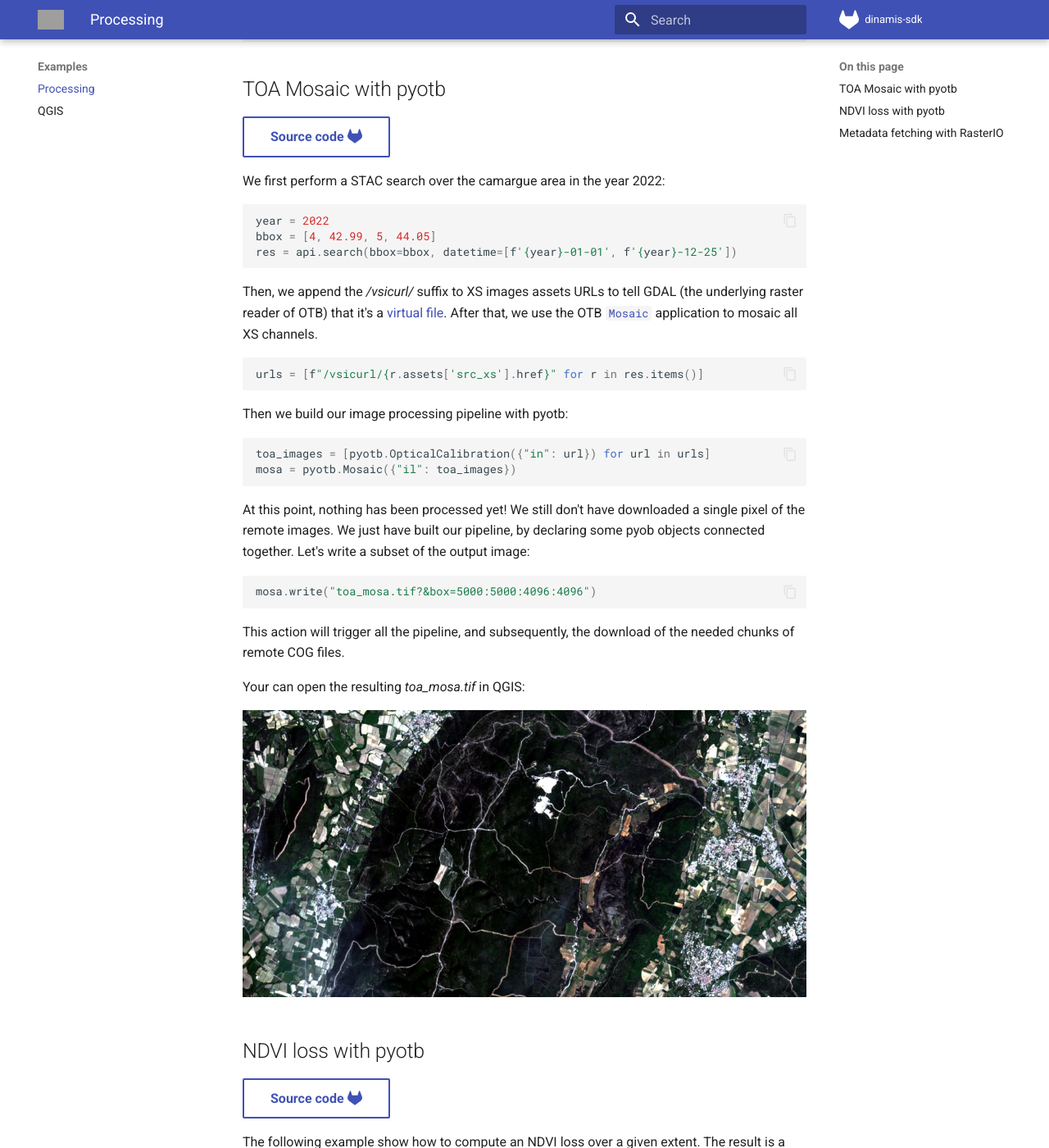
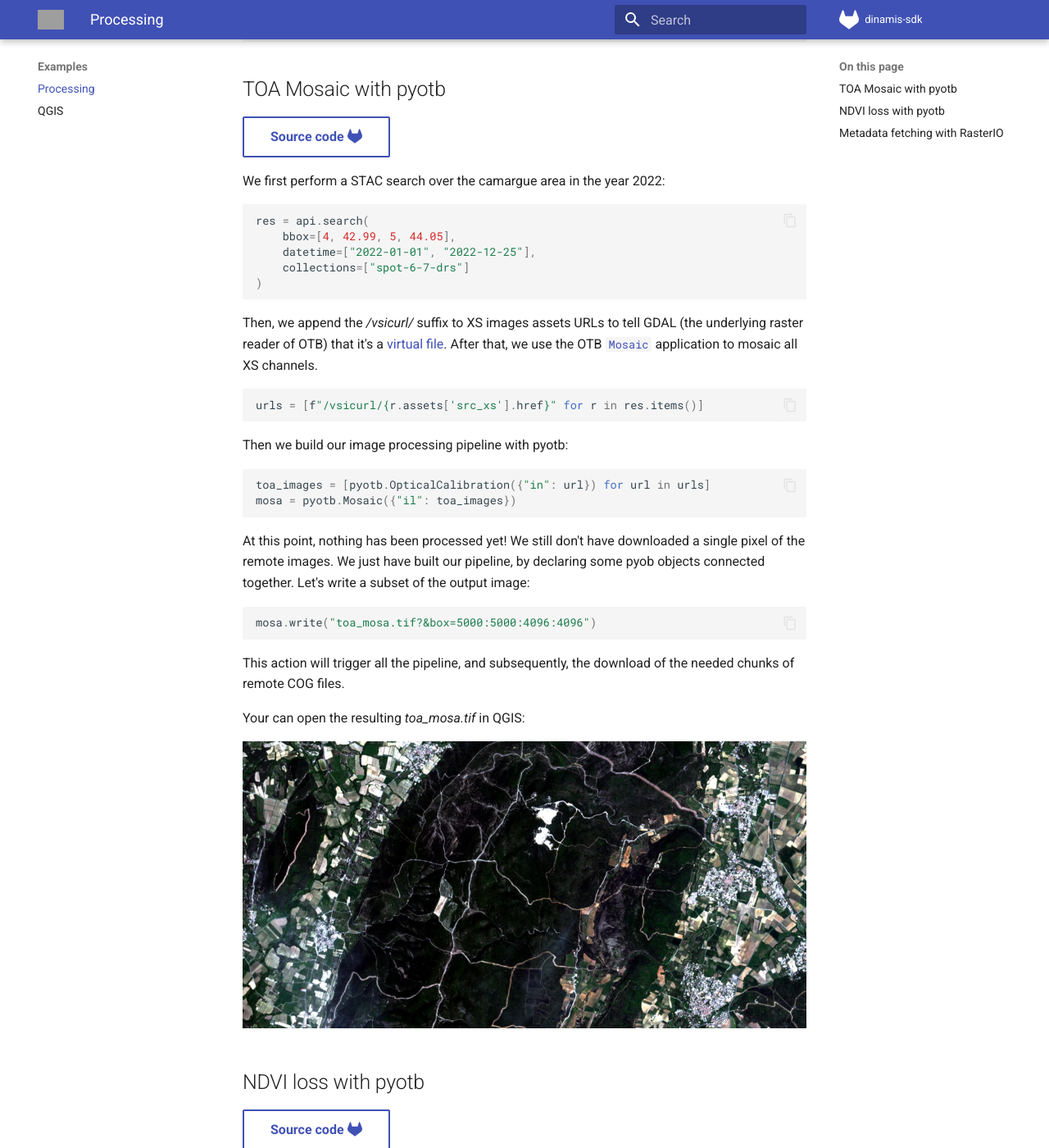
Before and after one commit to remicres/dinamis-sdk, an MkDocs documentation site: the page built from doc/processing_examples.md, in a window 1280 px wide and 1400 px high, scrolled down 654 px. Shown: the whole window at 82% size. Built offline with MkDocs 1.6.1 and Material for MkDocs 9.7.7, drawn with Linux system fonts in a browser that asks for light colours; some of the changed text lies outside the part shown; grey boxes are pictures that could not be loaded.

Commit message:
DOC: specify spot-6-7-drs collection in examples

````diff
--- a/doc/processing_examples.md
+++ b/doc/processing_examples.md
@@ -29,9 +29,11 @@ dinamis-sdk/-/tree/main/dinamis_sdk/examples/pyotb_toa_mosaic.py){ .md-button }
 We first perform a STAC search over the camargue area in the year 2022:
 
 ```python
-year = 2022
-bbox = [4, 42.99, 5, 44.05]
-res = api.search(bbox=bbox, datetime=[f'{year}-01-01', f'{year}-12-25'])
+res = api.search(
+    bbox=[4, 42.99, 5, 44.05],
+    datetime=["2022-01-01", "2022-12-25"],
+    collections=["spot-6-7-drs"]
+)
 ```
 
 Then, we append the */vsicurl/* suffix to XS images assets URLs to tell GDAL
@@ -89,10 +91,13 @@ Not lets create a function to grab some images over a given bounding box, and
 return the resulting mosaic:
 
 ```python
-bbox = [4, 42.99, 5, 44.05]
+def mosa(year):
+    res = api.search(
+        bbox=[4, 42.99, 5, 44.05],
+        datetime=[f"{year}-01-01", f"{year}-12-25"],
+        collections=["spot-6-7-drs"]
+    )
 
-def mosa(year):
-    res = api.search(bbox=bbox, datetime=[f'{year}-01-01', f'{year}-12-25'])
     urls = [f"/vsicurl/{r.assets['src_xs'].href}" for r in res.items()]
     return pyotb.Mosaic({"il": urls})
 ```
@@ -115,8 +120,8 @@ def ndvi(xs):
 We can now compute two NDVI mosaics for each year:
 
 ```python
-ndvi_22 = ndvi(mosa('2022'))
-ndvi_21 = ndvi(mosa('2021'))
+ndvi_22 = ndvi(mosa("2022"))
+ndvi_21 = ndvi(mosa("2021"))
 ```
 
 One last step consist in interpolating the values of the second NDVI mosaic
````
Also changed, not shown: 2 other files.
